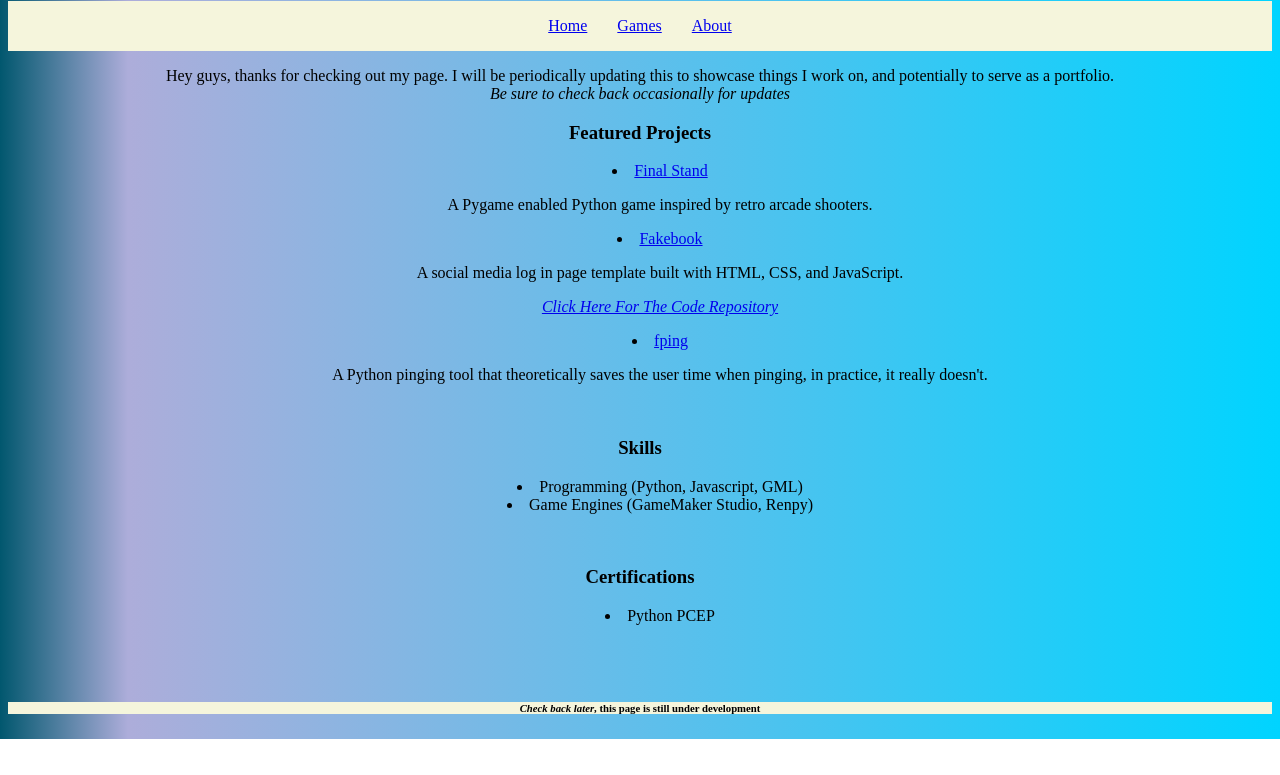
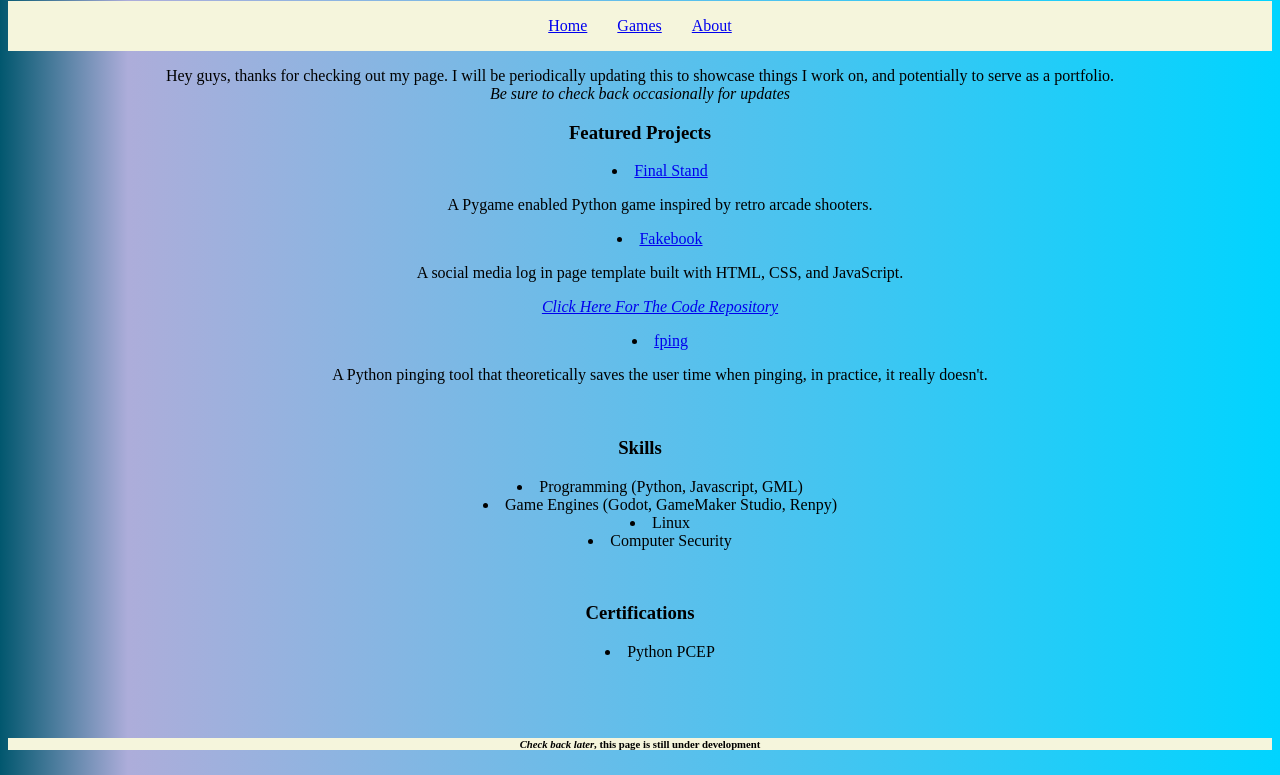
Before and after one commit to Killswitch5150/Killswitch5150.github.io, a plain HTML site: page index.html in a window 1280 px wide. Shown: the part 79-854 px from the top of the page. Before the commit the page ends 818 px from the top, so only its background shows below. Drawn offline with Linux system fonts and the light colour scheme.

Commit message:
Update index.html

```diff
--- a/index.html
+++ b/index.html
@@ -40,7 +40,9 @@
         <h3>Skills</h3>
         <ul>
             <li>Programming (Python, Javascript, GML)</li>
-            <li>Game Engines (GameMaker Studio, Renpy)</li>
+            <li>Game Engines (Godot, GameMaker Studio, Renpy)</li>
+            <li>Linux</li>
+            <li>Computer Security</li>
         </ul>
         </div>
         <br>
```
